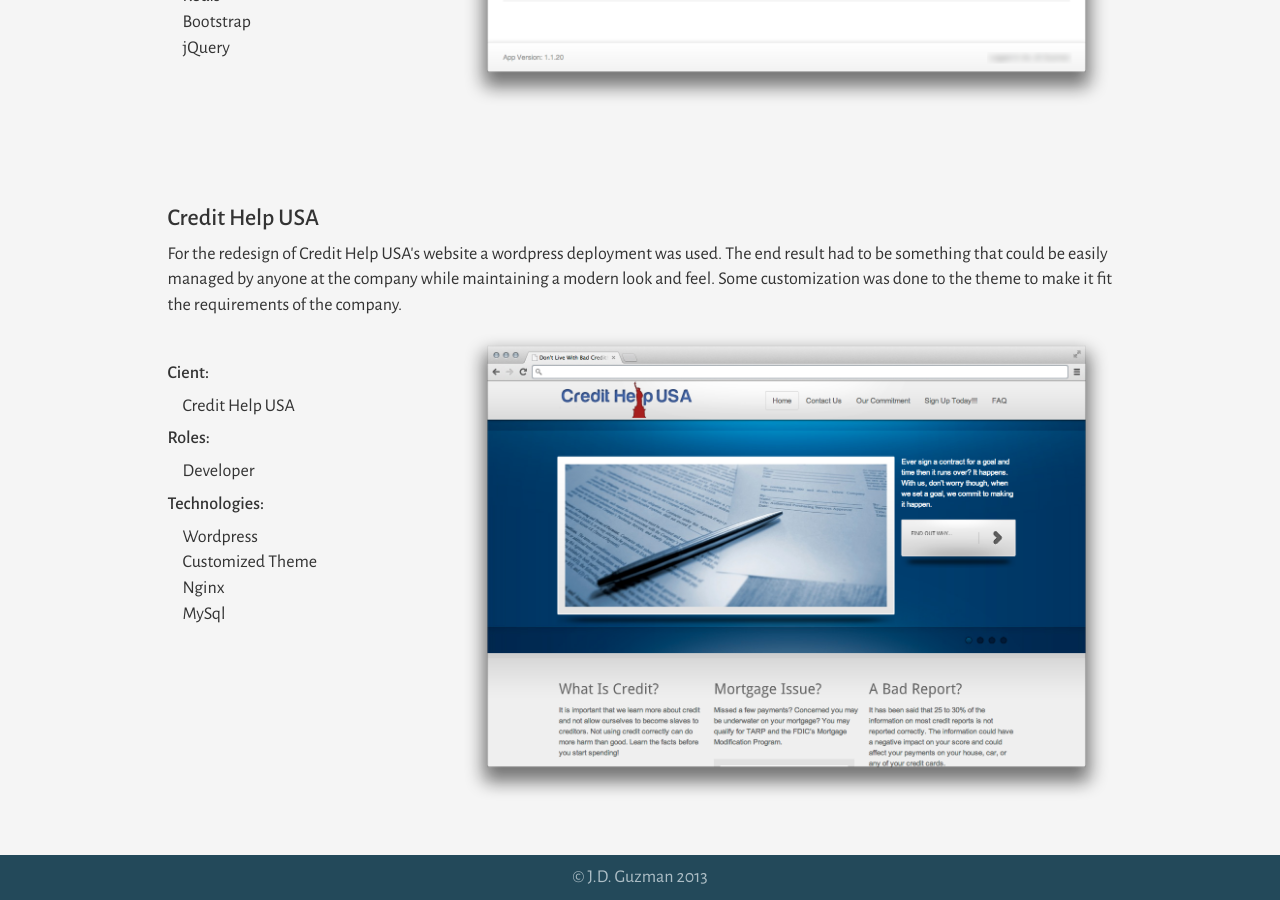
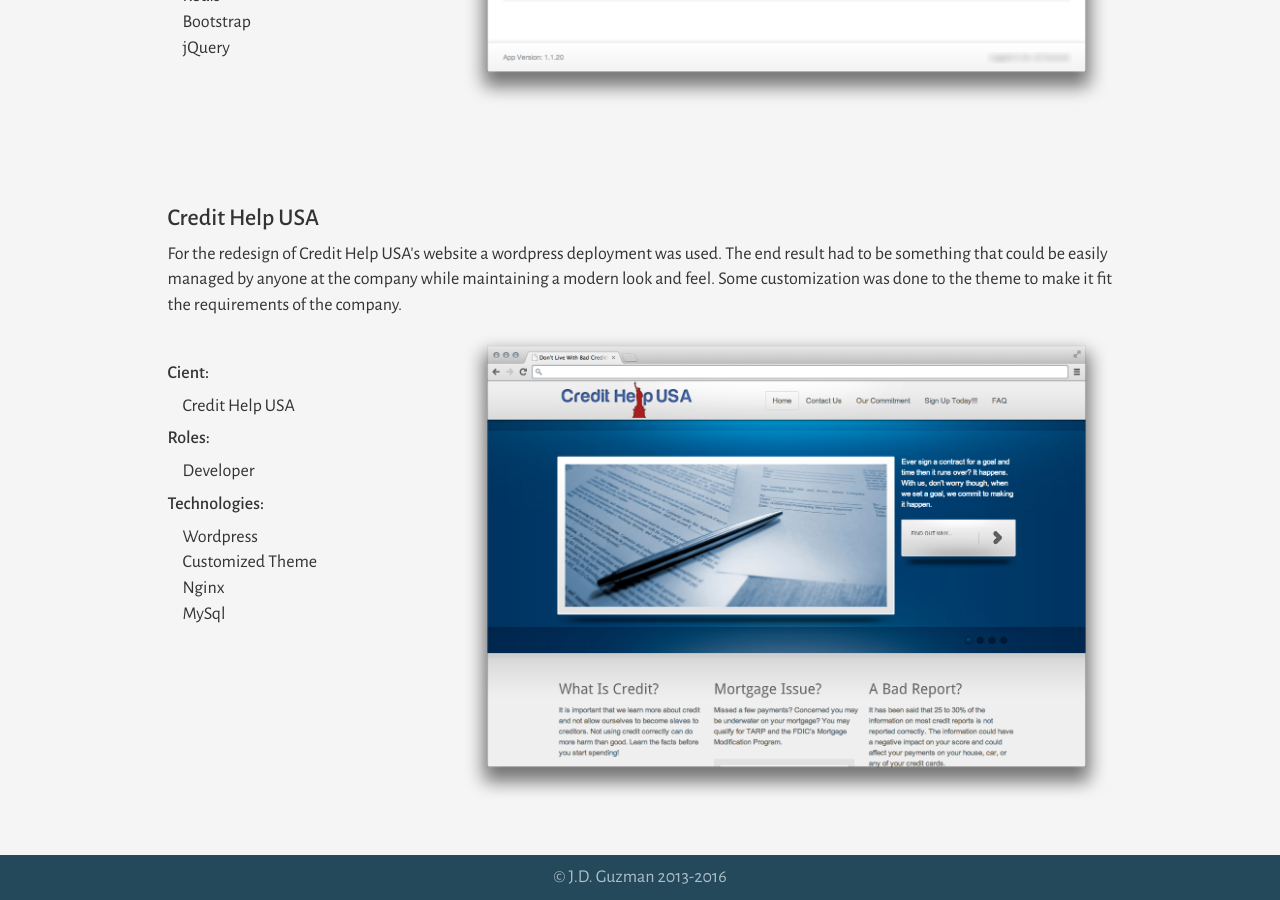
Before and after one commit to jdguzman/jdguzman.github.io, a Jekyll site: the page built from index.html, in a window 1280 px wide and 900 px high, scrolled down 5662 px. Built offline with Jekyll 4.4.1, drawn with Linux system fonts in a browser that asks for light colours; nearby versions of some CDN libraries; Markdown is read by kramdown in place of the engine named in the settings.

Commit message:
update copyright

```diff
--- a/_layouts/default.html
+++ b/_layouts/default.html
@@ -52,7 +52,7 @@
       {{ content }}
     </div>
     <div class='footer'>
-      <div class='copyright'>&copy; J.D. Guzman 2013</div>
+      <div class='copyright'>&copy; J.D. Guzman 2013-2016</div>
     </div>
     <script src='//ajax.googleapis.com/ajax/libs/jquery/1.8.3/jquery.min.js'></script>
     <script src='/js/bootstrap.js'></script>
```
